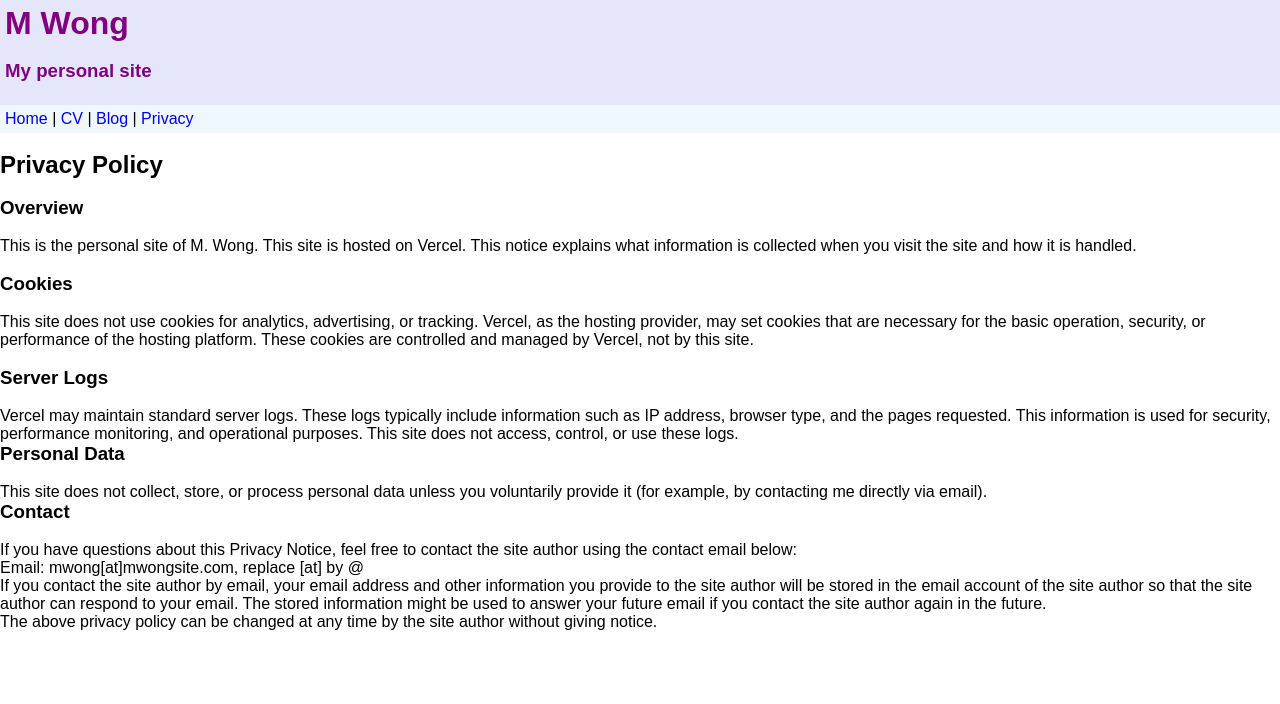
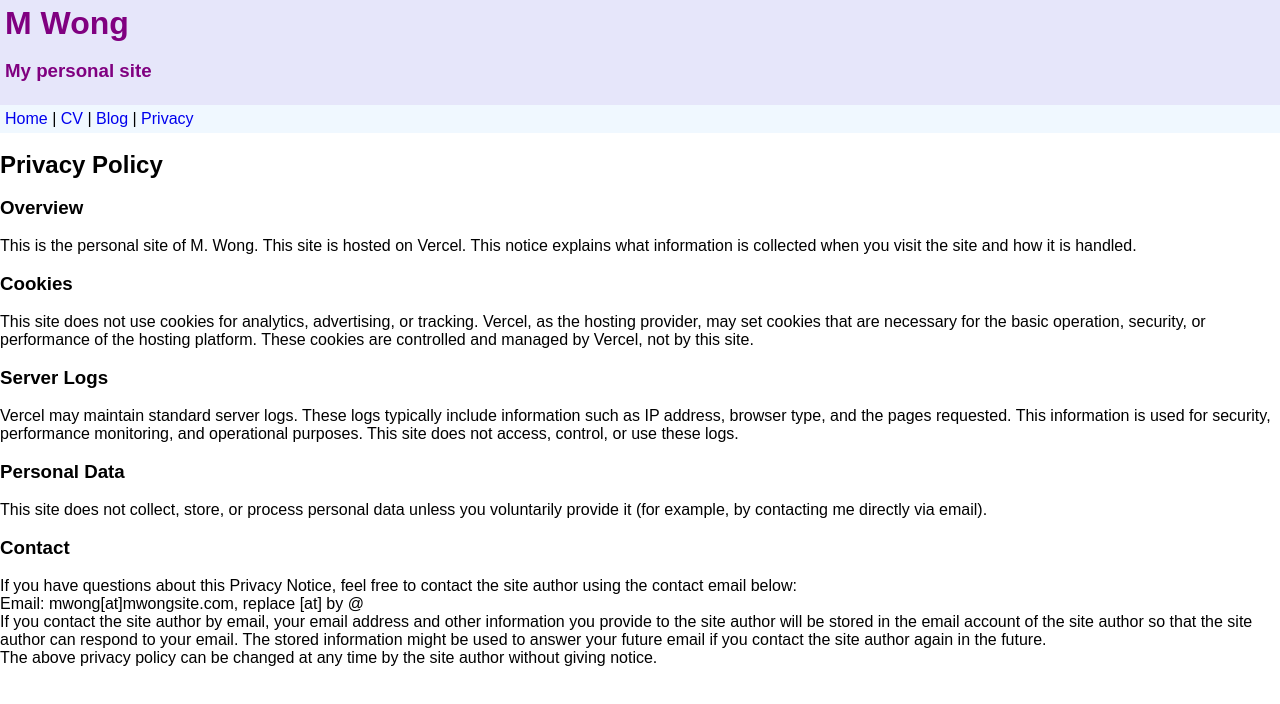
Before and after one commit to mwongau/next-blog, a Next.js app: page /privacy in a window 1280 px wide. Shown: the top 704 px of the page. Built offline with nearby package versions, Linux system fonts and the light colour scheme.

Commit message:
28-12-2025

```diff
--- a/src/app/privacy/page.js
+++ b/src/app/privacy/page.js
@@ -19,16 +19,16 @@ function Privacy() {
 
 	<h3>Server Logs</h3>
 	<br />
-    Vercel may maintain standard server logs. These logs typically include information such as
+    <p>Vercel may maintain standard server logs. These logs typically include information such as
 	IP address, browser type, and the pages requested. This information is used for security,
     performance monitoring, and operational purposes. This site does not access, control, or
-	use these logs.
+	use these logs.</p>
 	<br />
 
 	<h3>Personal Data</h3>
 	<br />
-    This site does not collect, store, or process personal data unless you voluntarily provide
-	it (for example, by contacting me directly via email).
+    <p>This site does not collect, store, or process personal data unless you voluntarily provide
+	it (for example, by contacting me directly via email).</p>
 	<br />
 
 	<h3>Contact</h3>
```
